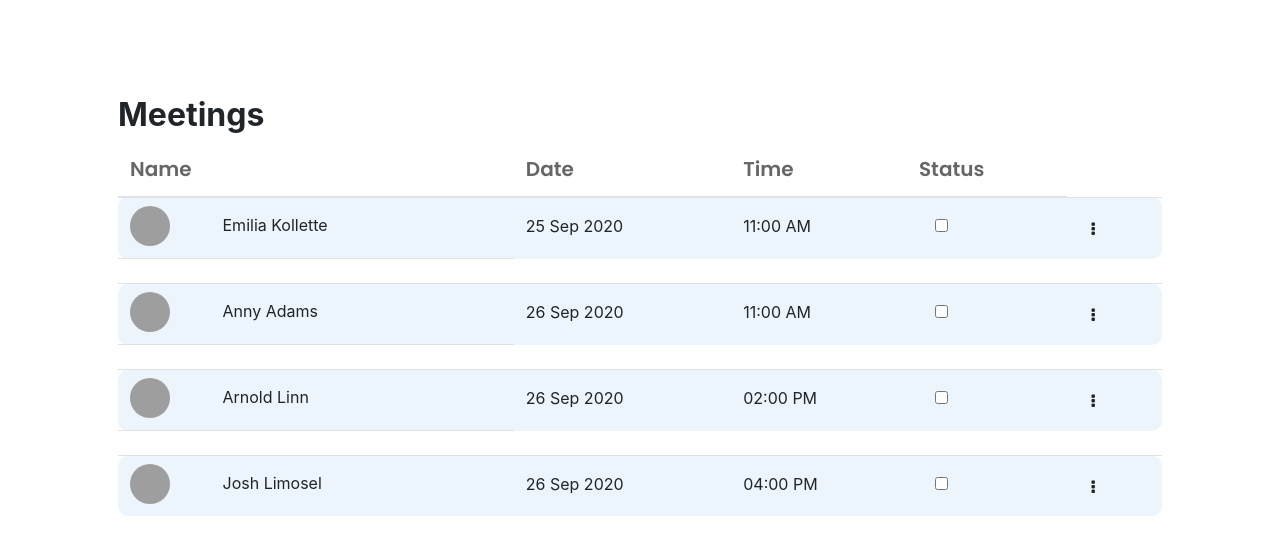
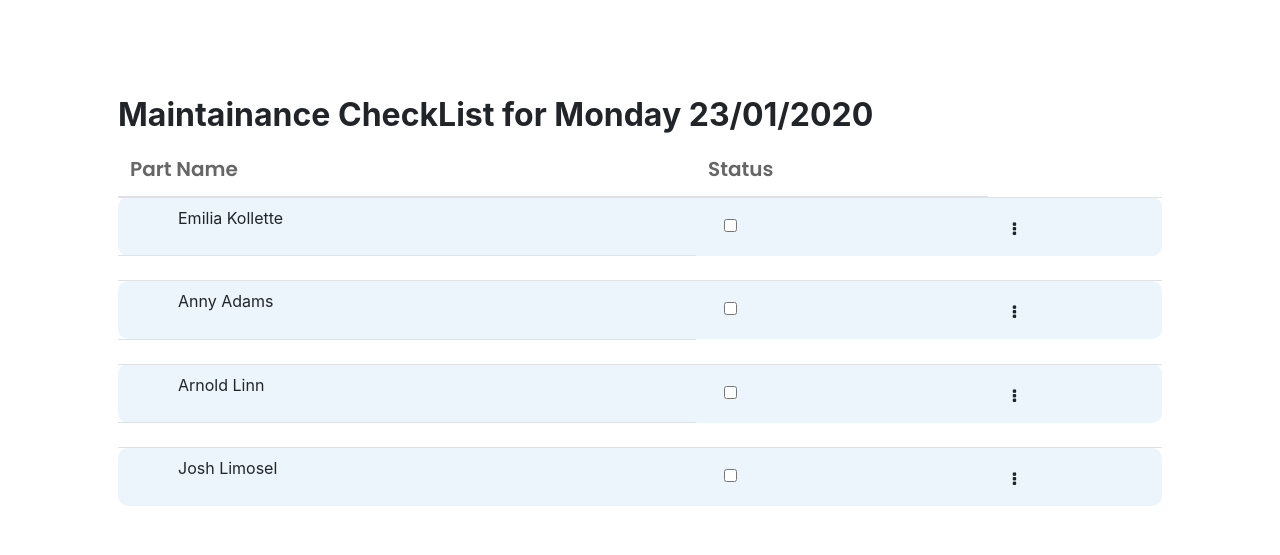
Before and after one commit to paultrigcode/Integrating-Vue-into-existing-django-Project, a Django app: page /test/ in a window 1280 px wide. Shown: the top 555 px of the page. Run offline with Django 3.2, Linux system fonts and the light colour scheme; some libraries are stand-ins or nearby versions; grey boxes are pictures that could not be loaded.

Commit message:
revamped

```diff
--- a/templates/test.html
+++ b/templates/test.html
@@ -17,24 +17,20 @@
 </html>
 
 <div class="container rounded mt-5 bg-white p-md-5">
-    <div class="h2 font-weight-bold">Meetings</div>
+    <div class="h2 font-weight-bold">Maintainance CheckList for Monday 23/01/2020</div>
     <div class="table-responsive">
         <table class="table">
             <thead>
                 <tr>
-                    <th scope="col">Name</th>
-                    <th scope="col">Date</th>
-                    <th scope="col">Time</th>
+                    <th scope="col">Part Name</th>
                     <th scope="col">Status</th>
                 </tr>
             </thead>
             <tbody>
                 <tr class="bg-blue">
-                    <td class="pt-2"> <img src="https://images.pexels.com/photos/415829/pexels-photo-415829.jpeg?auto=compress&cs=tinysrgb&dpr=1&w=500" class="rounded-circle" alt="">
+                    <td class="pt-2">
                         <div class="pl-lg-5 pl-md-3 pl-1 name">Emilia Kollette</div>
                     </td>
-                    <td class="pt-3 mt-1">25 Sep 2020</td>
-                    <td class="pt-3">11:00 AM</td>
                     <td class="pt-3"><span class="fa pl-3"><input type="checkbox" name="check"></span></td>
                     <td class="pt-3"><span class="fa fa-ellipsis-v btn"></span></td>
                 </tr>
@@ -42,11 +38,9 @@
                     <td></td>
                 </tr>
                 <tr class="bg-blue">
-                    <td class="pt-2"> <img src="https://images.pexels.com/photos/3765114/pexels-photo-3765114.jpeg?auto=compress&cs=tinysrgb&dpr=2&h=650&w=940" class="rounded-circle" alt="">
+                    <td class="pt-2">
                         <div class="pl-lg-5 pl-md-3 pl-1 name">Anny Adams</div>
                     </td>
-                    <td class="pt-3">26 Sep 2020</td>
-                    <td class="pt-3">11:00 AM</td>
                     <td class="pt-3"><span class="fa pl-3"><input type="checkbox" name="check"></span></td>
                     <td class="pt-3"><span class="fa fa-ellipsis-v btn"></span></td>
                 </tr>
@@ -54,11 +48,9 @@
                     <td></td>
                 </tr>
                 <tr class="bg-blue">
-                    <td class="pt-2"> <img src="https://images.pexels.com/photos/3779448/pexels-photo-3779448.jpeg?auto=compress&cs=tinysrgb&dpr=1&w=500" class="rounded-circle" alt="">
+                    <td class="pt-2">
                         <div class="pl-lg-5 pl-md-3 pl-1 name">Arnold Linn</div>
                     </td>
-                    <td class="pt-3">26 Sep 2020</td>
-                    <td class="pt-3">02:00 PM</td>
                     <td class="pt-3"><span class="fa pl-3"><input type="checkbox" name="check"></span></td>
                     <td class="pt-3"><span class="fa fa-ellipsis-v btn"></span></td>
                 </tr>
@@ -66,11 +58,9 @@
                     <td></td>
                 </tr>
                 <tr class="bg-blue">
-                    <td class="pt-2"> <img src="https://images.pexels.com/photos/415829/pexels-photo-415829.jpeg?auto=compress&cs=tinysrgb&dpr=1&w=500" class="rounded-circle" alt="">
+                    <td class="pt-2">
                         <div class="pl-lg-5 pl-md-3 pl-1 name">Josh Limosel</div>
                     </td>
-                    <td class="pt-3">26 Sep 2020</td>
-                    <td class="pt-3">04:00 PM</td>
                     <td class="pt-3"><span class="fa pl-3"><input type="checkbox" name="check"></span></td>
                     <td class="pt-3"><span class="fa fa-ellipsis-v btn"></span></td>
                 </tr>
```
